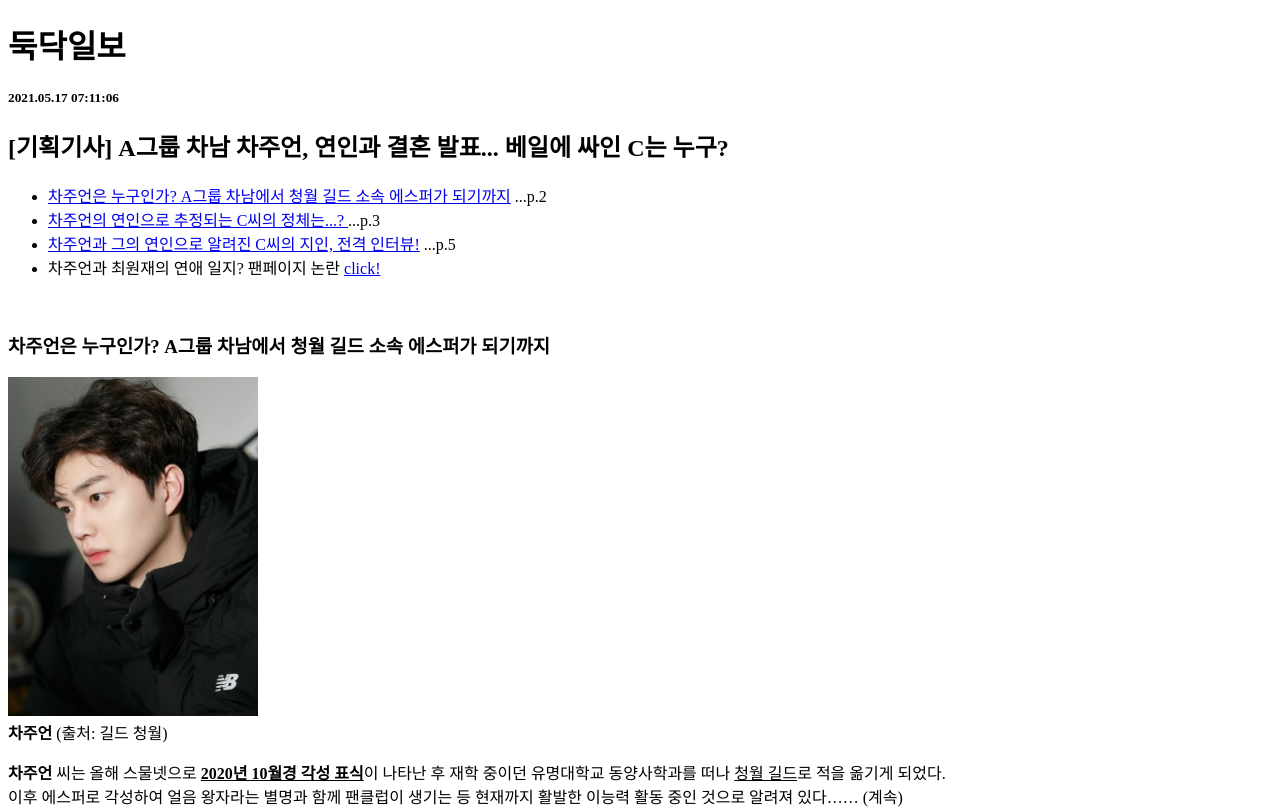
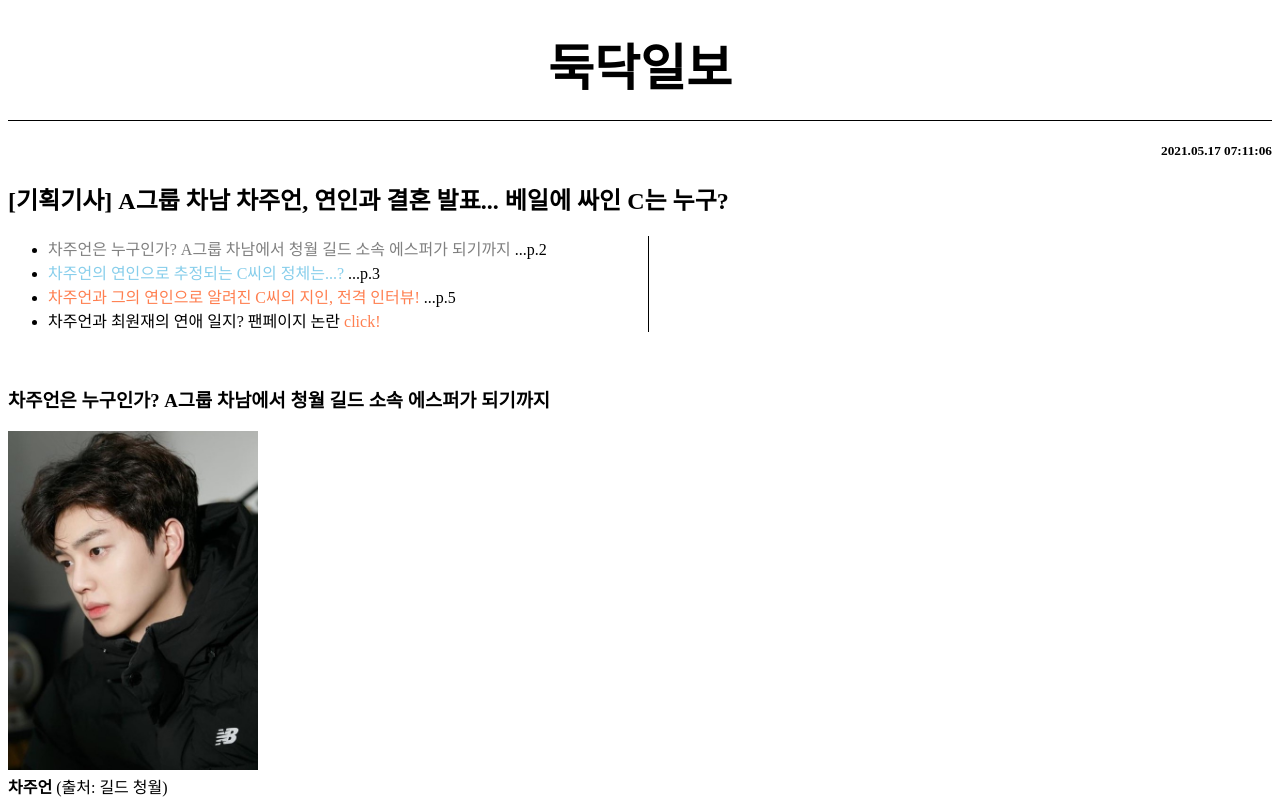
Before and after one commit to 1justwonder/1justwonder.github.io, a plain HTML site: page index.html in a window 1280 px wide. Shown: the top 811 px of the page. Drawn offline with Linux system fonts and the light colour scheme; a script that the page names is missing.

Commit message:
Add files via upload

```diff
--- a/index.html
+++ b/index.html
@@ -14,14 +14,44 @@
 
   <title>차주언 결혼 발표</title>
 <meta charset="utf-8">
+<style>
+a {
+  color:coral;
+  text-decoration: none;
+}
+h1 {font-size: 50px;
+  text-align: center;
+  border-bottom:1px solid black;
+  margin:0;
+  padding:20px;
+}
+h5 {text-align: right;
+}
+#active {
+  color:skyblue
+}
+.see {
+  color:gray
+}
+li{
+  border-right:1px solid black;
+  width:600px;
+}
+
+</style>
 </head>
 <body>
 <h1>둑닥일보</h1>
 <h5>2021.05.17 07:11:06</h5>
 <h2>[기획기사] A그룹 차남 차주언, 연인과 결혼 발표... 베일에 싸인 C는 누구?</h2>
 <ul>
-  <li><a href="2.1.html" title="🐶🐱🐶">차주언은 누구인가? A그룹 차남에서 청월 길드 소속 에스퍼가 되기까지</a> ...p.2</li>
-  <li><a href="2.2.html" title="🥰💭사랑의 구성요소는 ㅊ,ㅗ,ㅣ,ㅇ,ㅜ,ㅓ,ㄴ,ㅈ,ㅐ 일 것이다.">차주언의 연인으로 추정되는 C씨의 정체는...? </a> ...p.3</li>
+<!--
+  <h1><font color="coral">둑닥일보</font></h1>
+  <h5><font color="green">2021.05.17 07:11:06</font></h5>
+  <h2><font color="red">[기획기사] A그룹 차남 차주언, 연인과 결혼 발표... 베일에 싸인 C는 누구?</font></h2>
+-->
+  <li><a href="2.1.html" class="see" title="🐶🐱🐶">차주언은 누구인가? A그룹 차남에서 청월 길드 소속 에스퍼가 되기까지</a> ...p.2</li>
+  <li><a href="2.2.html" class="see" id="active" title="🥰💭사랑의 구성요소는 ㅊ,ㅗ,ㅣ,ㅇ,ㅜ,ㅓ,ㄴ,ㅈ,ㅐ 일 것이다.">차주언의 연인으로 추정되는 C씨의 정체는...? </a> ...p.3</li>
   <li><a href="2.3.html" title="💙💖💚">차주언과 그의 연인으로 알려진 C씨의 지인, 전격 인터뷰!</a> ...p.5</li>
   <li>차주언과 최원재의 연애 일지? 팬페이지 논란 <a href="https://doh4.tistory.com/" target="_blank" title="🍓🍏🍎">click!</a> </li>
   </ul>
```
